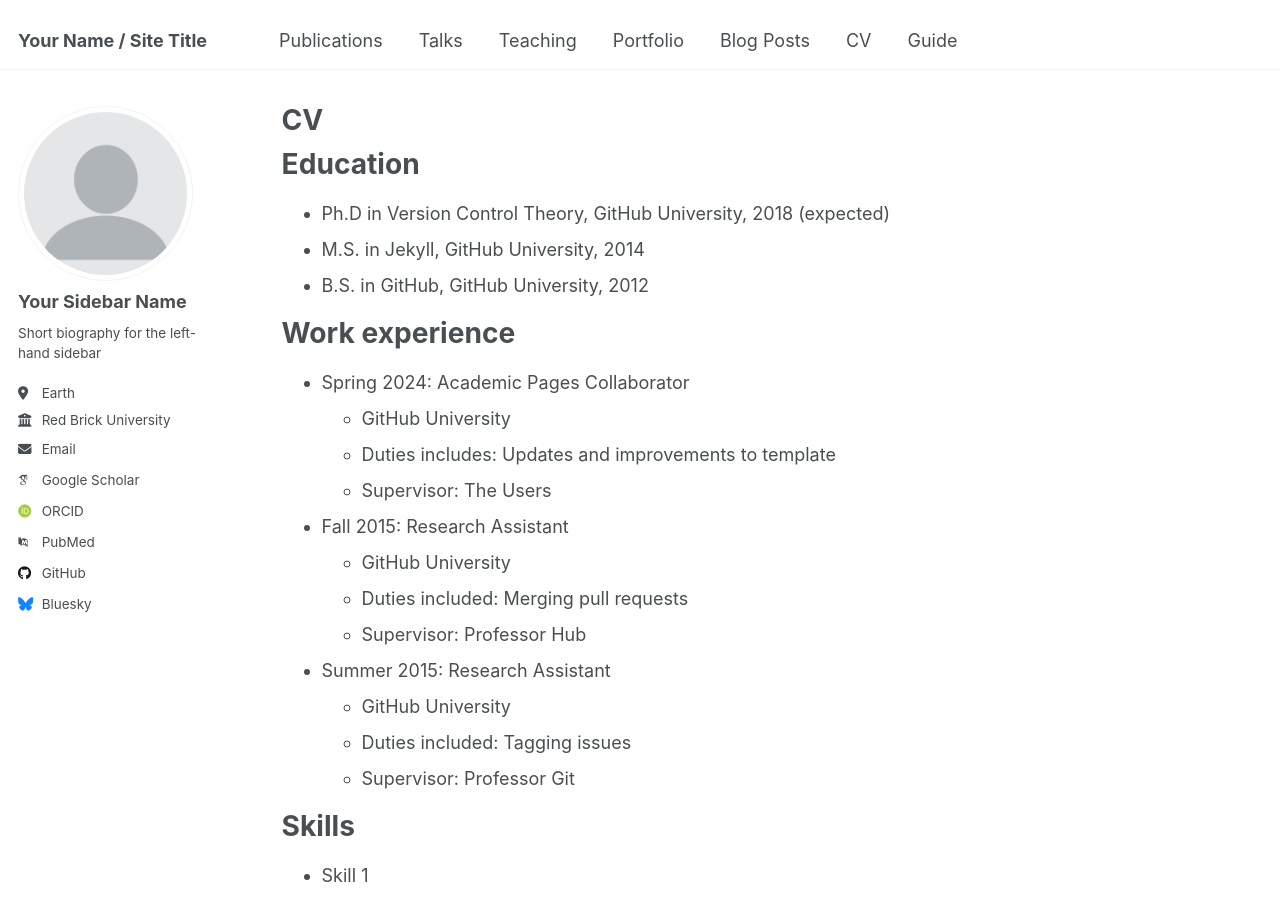
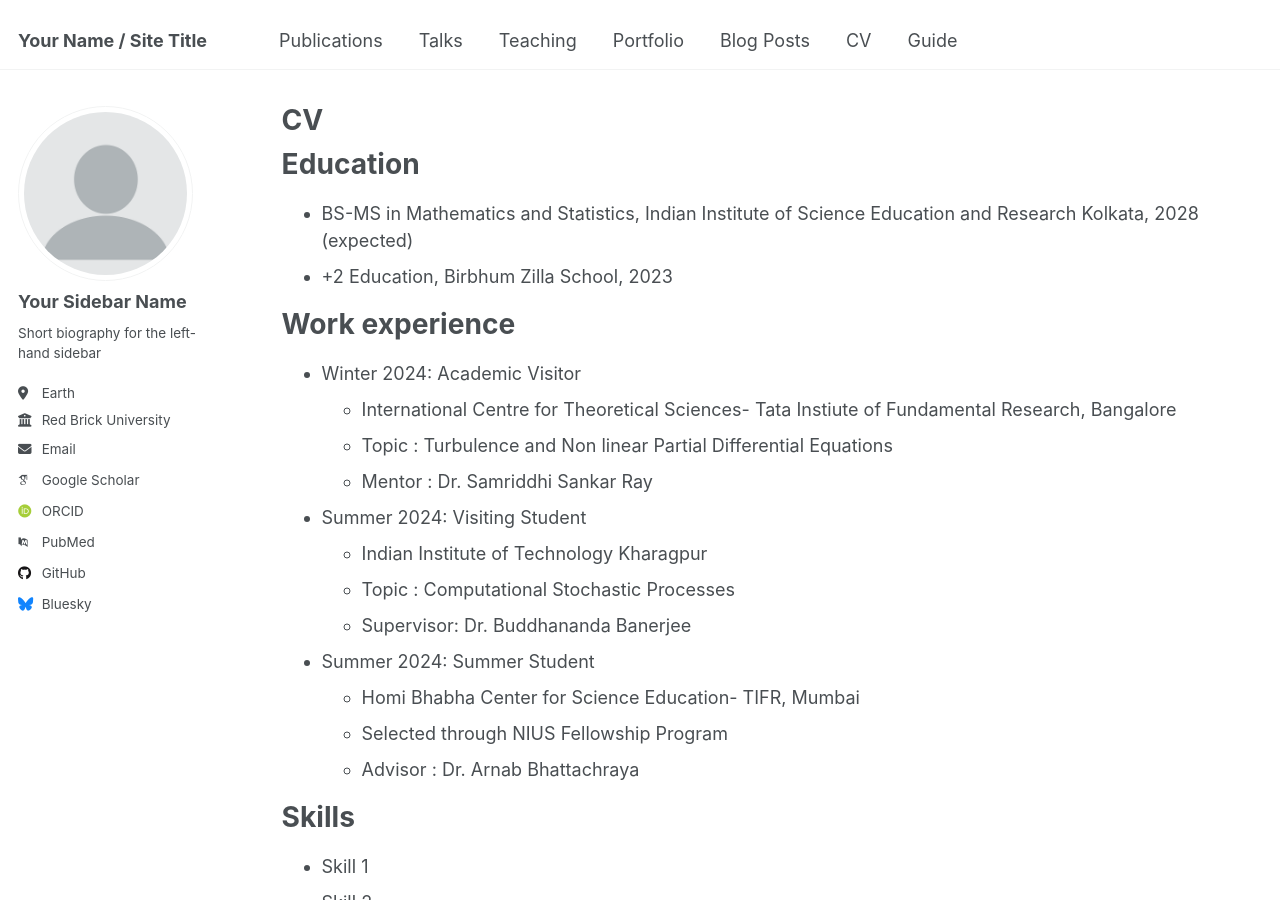
Before and after one commit to imbikrampal/bikram, a Jekyll site: the page built from _pages/cv.md, in a window 1280 px wide and 900 px high. Built offline with Jekyll 4.4.1, drawn with Linux system fonts in a browser that asks for light colours; some web fonts are replaced.

Commit message:
Update cv.md

```diff
--- a/_pages/cv.md
+++ b/_pages/cv.md
@@ -11,26 +11,25 @@ redirect_from:
 
 Education
 ======
-* Ph.D in Version Control Theory, GitHub University, 2018 (expected)
-* M.S. in Jekyll, GitHub University, 2014
-* B.S. in GitHub, GitHub University, 2012
+* BS-MS in Mathematics and Statistics, Indian Institute of Science Education and Research Kolkata, 2028 (expected)
+* +2 Education, Birbhum Zilla School, 2023
 
 Work experience
 ======
-* Spring 2024: Academic Pages Collaborator
-  * GitHub University
-  * Duties includes: Updates and improvements to template
-  * Supervisor: The Users
+* Winter 2024: Academic Visitor
+  * International Centre for Theoretical Sciences- Tata Instiute of Fundamental Research, Bangalore
+  * Topic : Turbulence and Non linear Partial Differential Equations
+  * Mentor : Dr. Samriddhi Sankar Ray
 
-* Fall 2015: Research Assistant
-  * GitHub University
-  * Duties included: Merging pull requests
-  * Supervisor: Professor Hub
+* Summer 2024: Visiting Student
+  * Indian Institute of Technology Kharagpur
+  * Topic : Computational Stochastic Processes
+  * Supervisor: Dr. Buddhananda Banerjee
 
-* Summer 2015: Research Assistant
-  * GitHub University
-  * Duties included: Tagging issues
-  * Supervisor: Professor Git
+* Summer 2024: Summer Student
+  * Homi Bhabha Center for Science Education- TIFR, Mumbai
+  * Selected through NIUS Fellowship Program
+  * Advisor : Dr. Arnab Bhattachraya
 
 Skills
 ======
```
